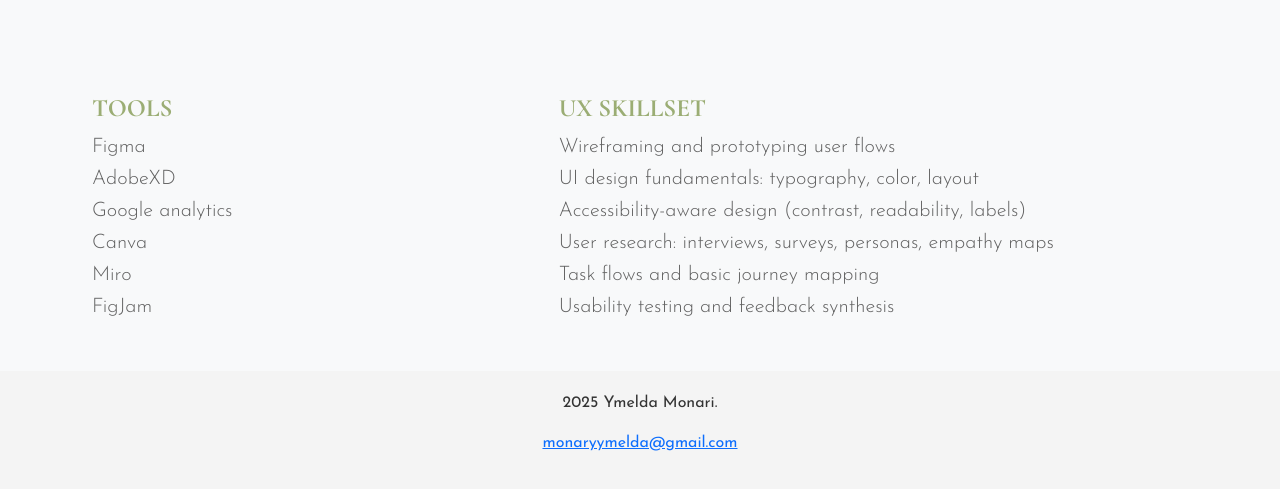
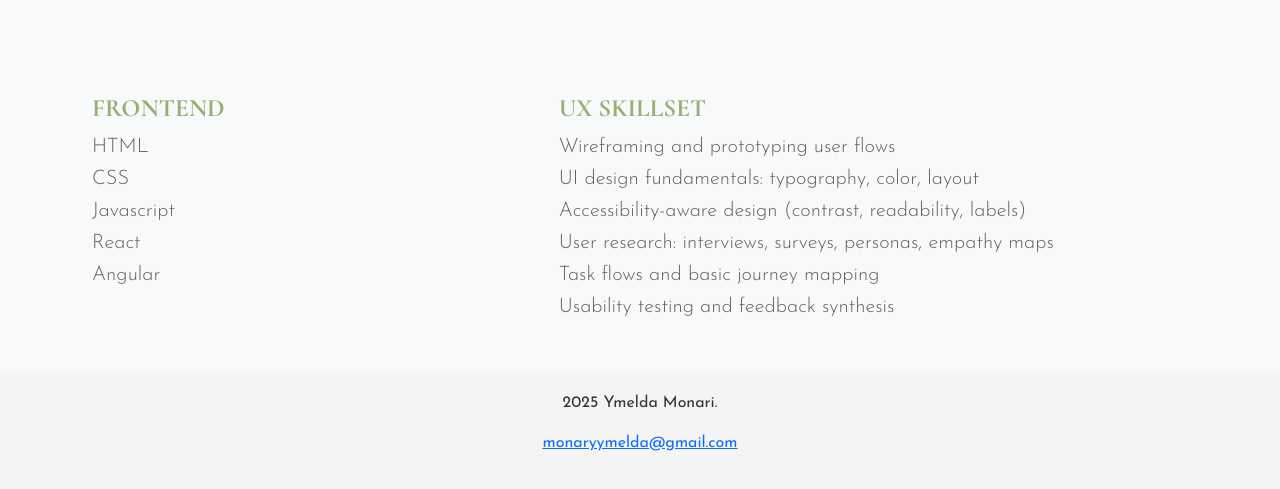
Before and after one commit to ynyanchoka/newportfolio, a plain HTML site: page index.html in a window 1280 px wide. Shown: the part 771-1260 px from the top of the page. Drawn offline with nearby package versions, Linux system fonts and the light colour scheme.

```diff
--- a/index.html
+++ b/index.html
@@ -77,14 +77,13 @@
         <div class="container py-5" style="max-width: 70em;">
             <div class="row skills">
                 <div class="col-md-5" data-aos="fade-up" data-aos-delay="0">
-                    <h5 class="title2">TOOLS</h5>
+                    <h5 class="title2">FRONTEND</h5>
                     <ul class="no-bullets">
-                        <li>Figma</li>
-                        <li>AdobeXD</li>
-                        <li>Google analytics</li>
-                        <li>Canva</li>
-                        <li>Miro</li>
-                        <li>FigJam</li>
+                        <li>HTML</li>
+                        <li>CSS</li>
+                        <li>Javascript</li>
+                        <li>React</li>
+                        <li>Angular</li>
                     </ul>
                 </div>
                 <div class="col-md-7" data-aos="fade-up" data-aos-delay="200">
```
